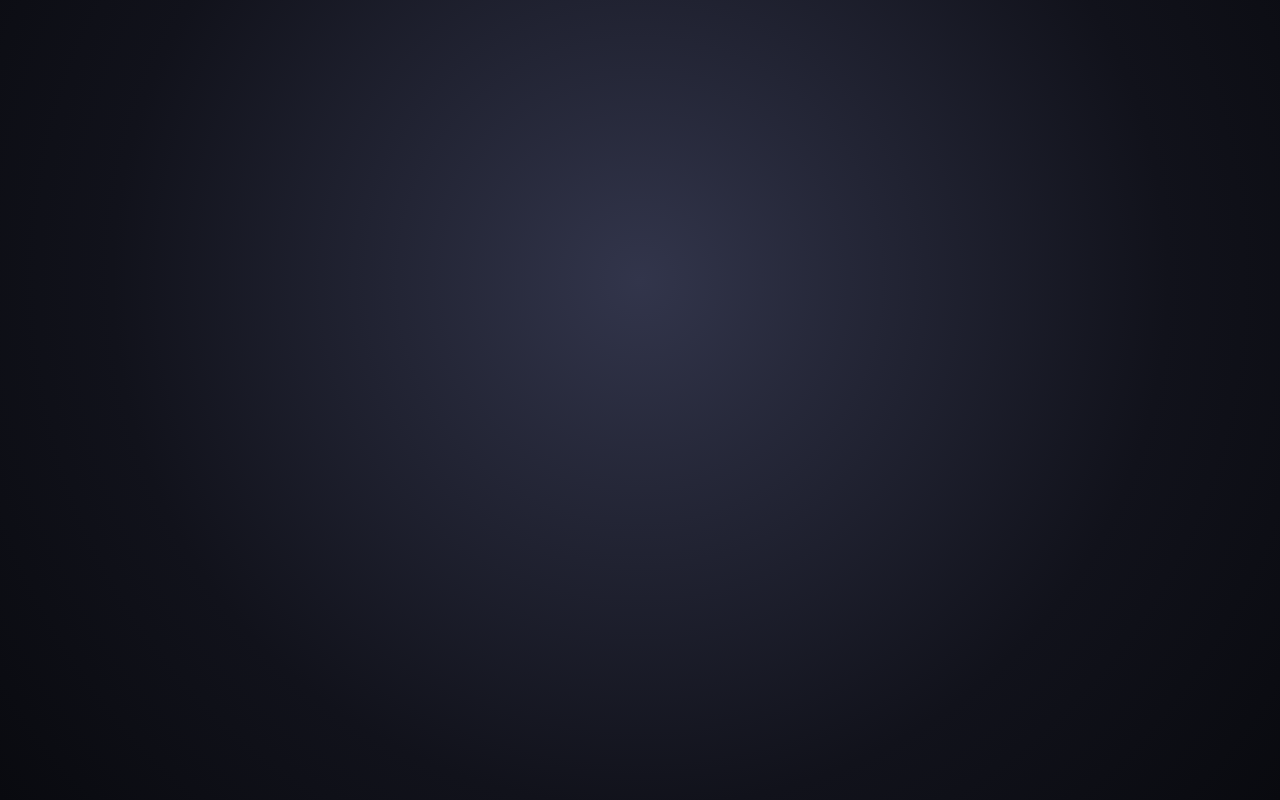
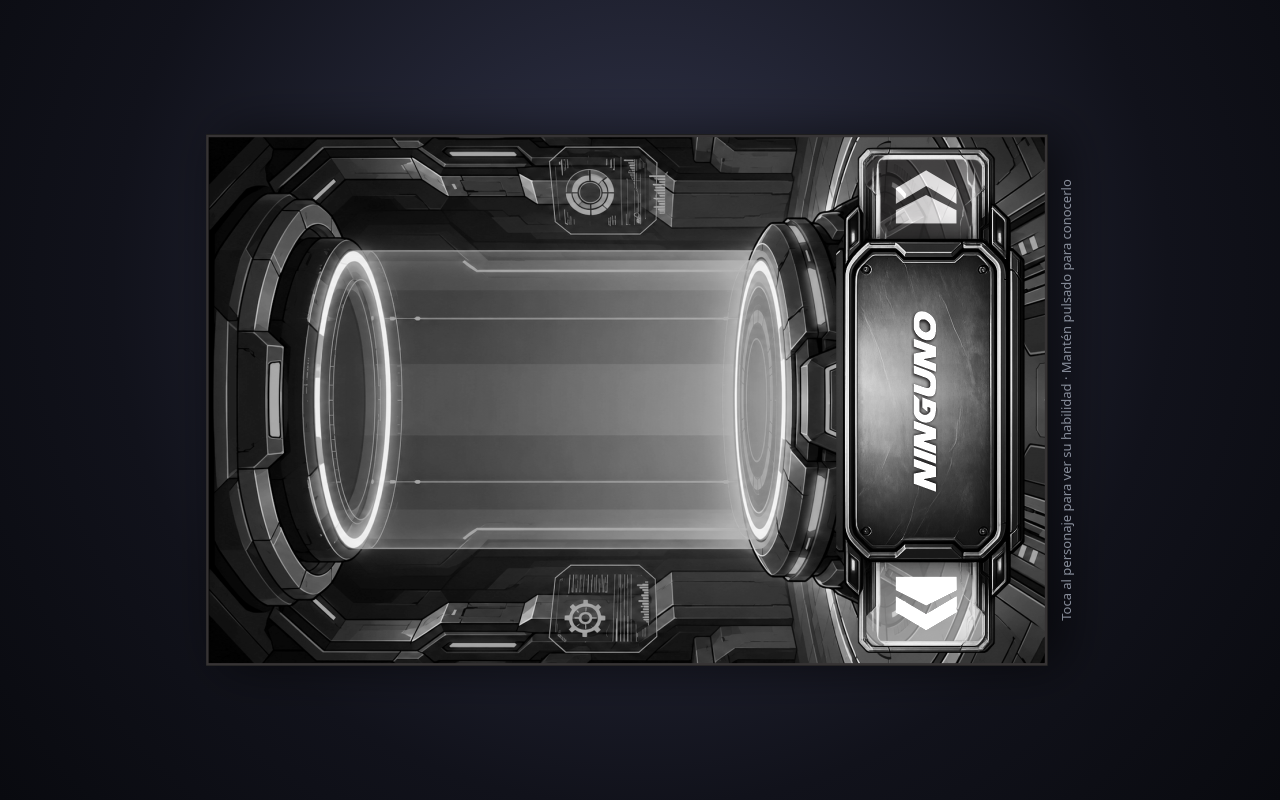
Before and after one commit to chizuegames/ISXS-Conductores, a plain HTML site: page index.html in a window 1280 px wide. Drawn offline with Linux system fonts and the light colour scheme.

Commit message:
Keep rotated selector inside viewport

```diff
--- a/styles.css
+++ b/styles.css
@@ -2,7 +2,7 @@
 * { box-sizing: border-box; }
 html, body { margin: 0; min-height: 100%; overflow: hidden; }
 body { background: radial-gradient(circle at 50% 35%, #32354b, #11121b 64%, #090a0f); color: #f5f6ff; }
-.app { position: fixed; top: 0; left: 100dvw; width: 100dvh; height: 100dvw; transform-origin: top left; transform: rotate(-90deg); display: flex; flex-direction: column; align-items: center; justify-content: center; padding: 8px; }
+.app { position: fixed; top: 100dvh; left: 0; width: 100dvh; height: 100dvw; transform-origin: top left; transform: rotate(-90deg); display: flex; flex-direction: column; align-items: center; justify-content: center; padding: 8px; }
 .viewer { position: relative; width: min(100%, 532px, calc((100dvw - 54px) * 532 / 842)); aspect-ratio: 532 / 842; box-shadow: 0 16px 50px #0009; background: #1b1b1b; overflow: hidden; }
 .portrait, .lock { display: block; position: absolute; inset: 0; width: 100%; height: 100%; user-select: none; pointer-events: none; }
 .portrait { object-fit: fill; }
```
